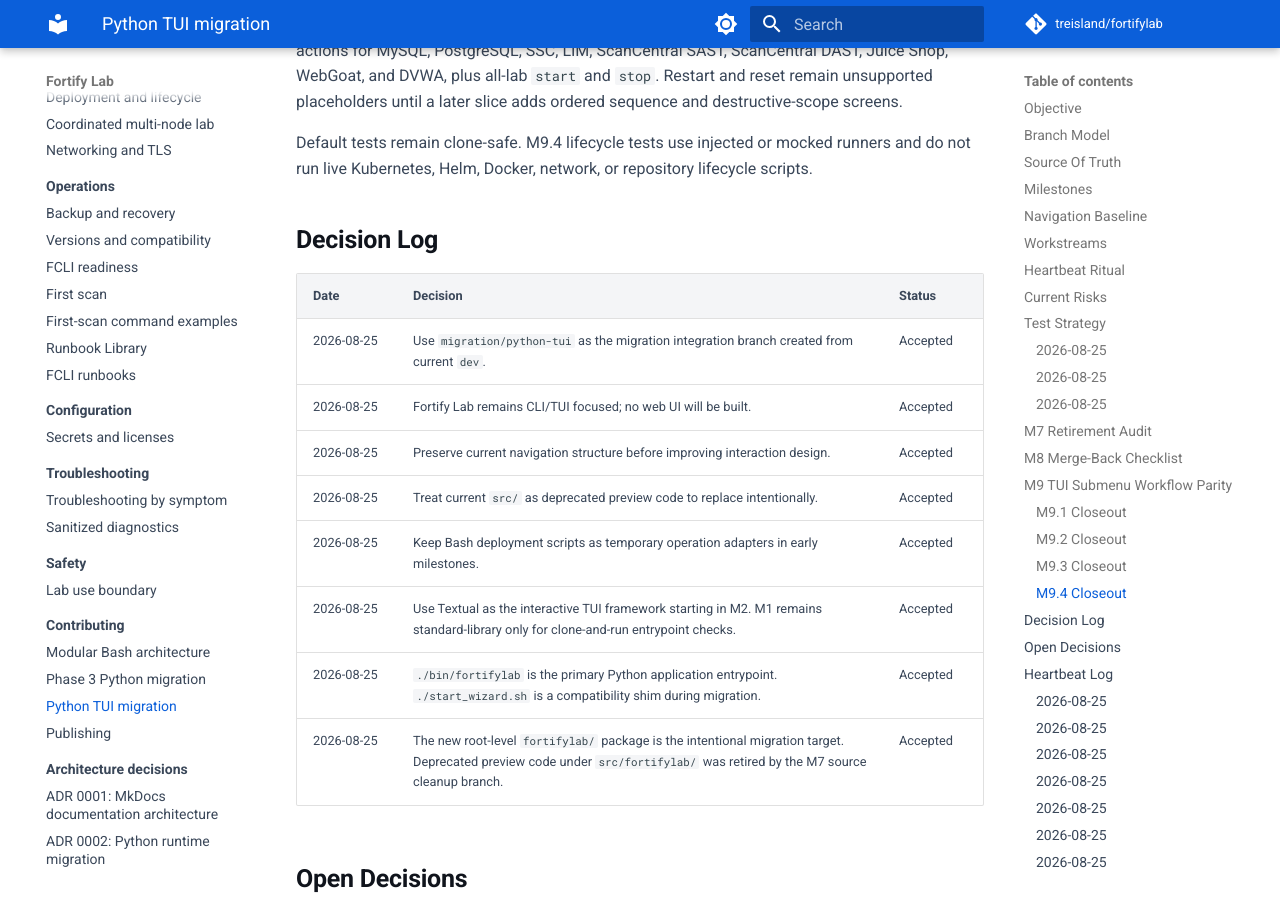
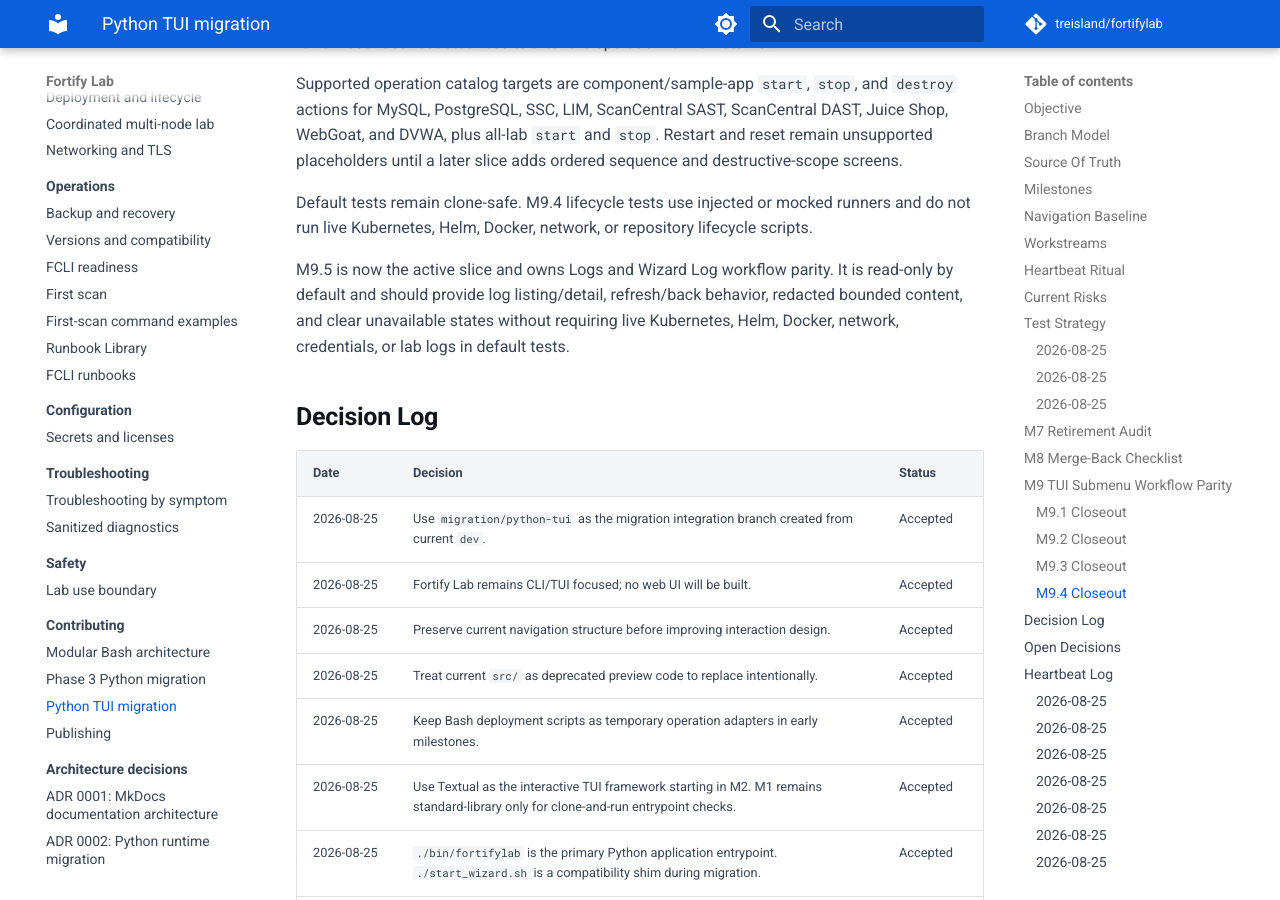
Before and after one commit to treisland/fortifylab, an MkDocs documentation site: the page built from docs/development/python-tui-migration.md, in a window 1280 px wide and 900 px high, scrolled down 14059 px. Built offline with MkDocs 1.6.1 and Material for MkDocs 9.7.7, drawn with Linux system fonts in a browser that asks for light colours; comment, search, counter and statistics services are not loaded; some of the changed text lies outside the part shown.

Commit message:
chore: open M9.5 logs workflow

```diff
--- a/docs/development/python-tui-migration.md
+++ b/docs/development/python-tui-migration.md
@@ -387,6 +387,9 @@
 4. `M9.4 Lifecycle Operation Workflow` - wire lifecycle menu actions to the M3
    operation catalog with dry-run preview, confirmation before mutating
    execution, and redacted result output.
+5. `M9.5 Logs And Wizard Log Workflow` - wire log and wizard-log menu actions
+   to read-only TUI screens with listing, detail, refresh, unavailable states,
+   and redacted bounded output.
 
 Verification after every M9 slice:
 
@@ -446,6 +449,11 @@
 Default tests remain clone-safe. M9.4 lifecycle tests use injected or mocked
 runners and do not run live Kubernetes, Helm, Docker, network, or repository
 lifecycle scripts.
+
+M9.5 is now the active slice and owns Logs and Wizard Log workflow parity. It is
+read-only by default and should provide log listing/detail, refresh/back
+behavior, redacted bounded content, and clear unavailable states without requiring
+live Kubernetes, Helm, Docker, network, credentials, or lab logs in default tests.
 
 ## Decision Log
 
```
Also changed, not shown: 1 other file.
